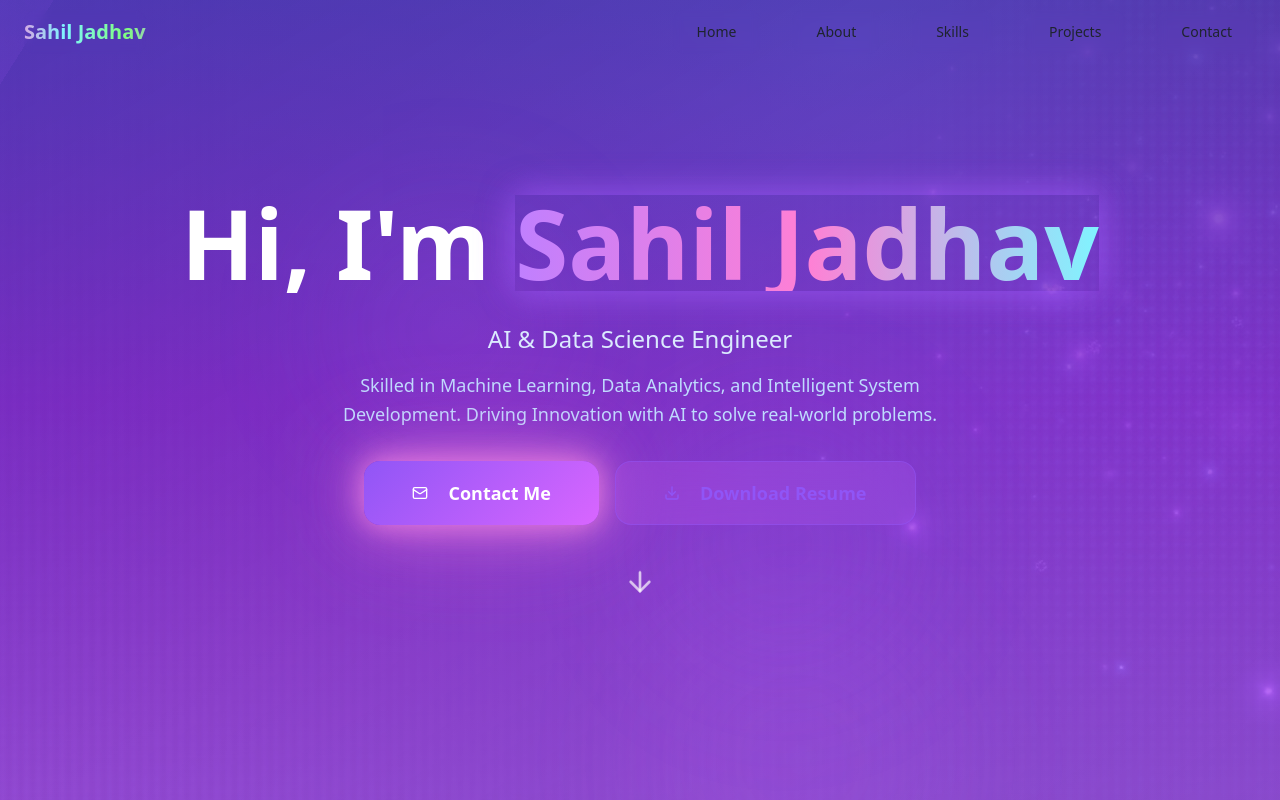
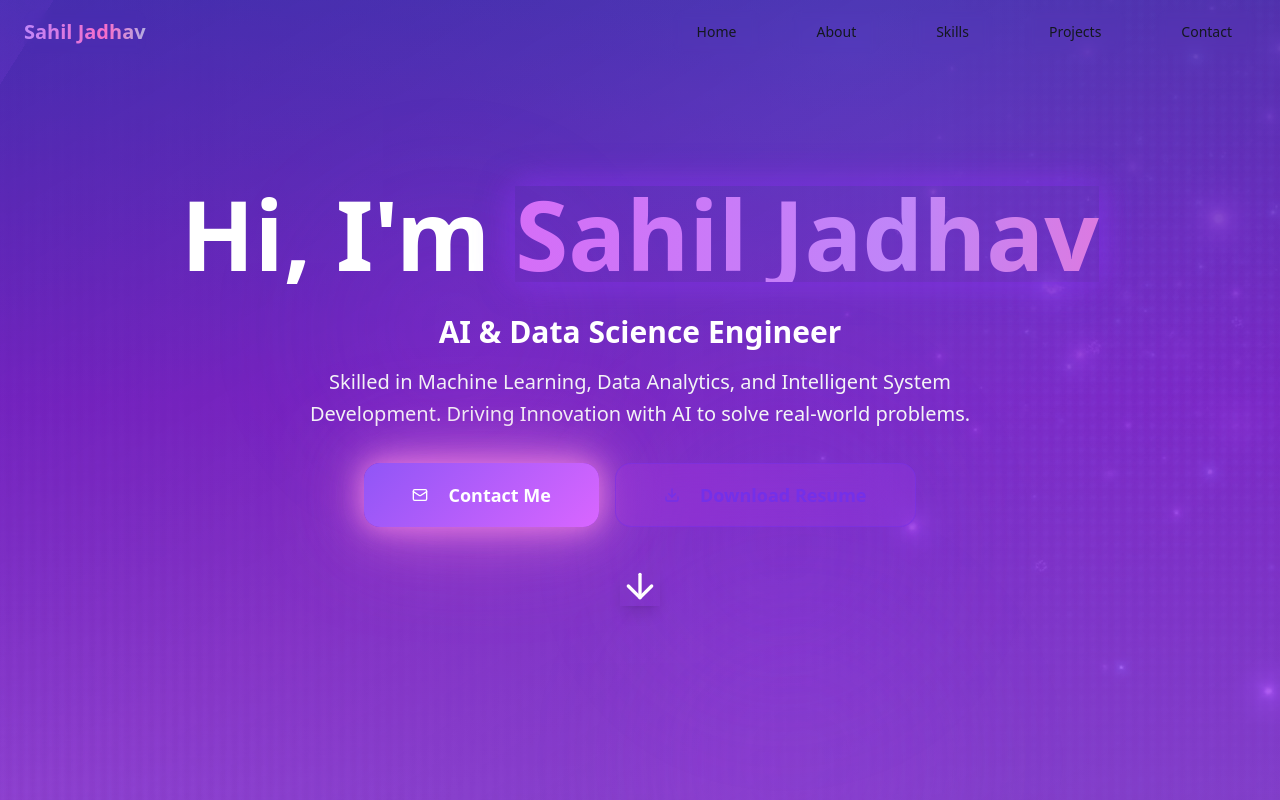
Before and after one commit to Sahilnj143/sahils-portfolio, a React (Vite) app: page / in a window 1280 px wide. Shown: the top 800 px of the page. Built offline with nearby package versions, Linux system fonts and the light colour scheme.

Commit message:
Fix: Make website and text visible
Ensure all elements of the website are visible and text is legible.

```diff
--- a/src/components/Hero.tsx
+++ b/src/components/Hero.tsx
@@ -59,10 +59,10 @@ const Hero = () => {
           variants={fadeInUp}
           className="mb-8"
         >
-          <p className="text-xl md:text-2xl text-blue-100 mb-4 max-w-3xl mx-auto">
+          <p className="text-2xl md:text-3xl text-white font-semibold mb-4 max-w-3xl mx-auto">
             AI & Data Science Engineer
           </p>
-          <p className="text-lg text-blue-200 max-w-2xl mx-auto leading-relaxed">
+          <p className="text-xl text-gray-100 max-w-2xl mx-auto leading-relaxed">
             Skilled in Machine Learning, Data Analytics, and Intelligent System Development.
             Driving Innovation with AI to solve real-world problems.
           </p>
@@ -105,7 +105,7 @@ const Hero = () => {
           className="animate-bounce"
         >
           <ArrowDown
-            className="mx-auto h-8 w-8 text-white/70 cursor-pointer hover:text-white transition-colors"
+            className="mx-auto h-10 w-10 text-white cursor-pointer hover:text-gray-200 transition-colors shadow-lg"
             onClick={() => document.getElementById('about')?.scrollIntoView({ behavior: 'smooth' })}
           />
         </motion.div>
--- a/src/index.css
+++ b/src/index.css
@@ -6,35 +6,35 @@
 
 @layer base {
   :root {
-    --background: 0 0% 100%;
-    --foreground: 220 20% 15%;
+    --background: 0 0% 98%;
+    --foreground: 220 20% 10%;
 
     --card: 0 0% 100%;
-    --card-foreground: 220 20% 15%;
+    --card-foreground: 220 20% 10%;
 
     --popover: 0 0% 100%;
-    --popover-foreground: 220 20% 15%;
+    --popover-foreground: 220 20% 10%;
 
-    --primary: 262 90% 65%;
+    --primary: 262 80% 55%;
     --primary-foreground: 0 0% 98%;
-    --primary-glow: 280 100% 80%;
+    --primary-glow: 280 90% 70%;
 
-    --secondary: 270 95% 70%;
+    --secondary: 270 85% 60%;
     --secondary-foreground: 0 0% 98%;
 
-    --muted: 220 15% 96%;
-    --muted-foreground: 220 10% 55%;
+    --muted: 220 15% 94%;
+    --muted-foreground: 220 15% 40%;
 
-    --accent: 285 100% 70%;
-    --accent-foreground: 224 71% 4%;
-    --accent-glow: 295 100% 85%;
+    --accent: 285 90% 60%;
+    --accent-foreground: 0 0% 98%;
+    --accent-glow: 295 90% 75%;
 
     --destructive: 0 84% 60%;
     --destructive-foreground: 0 0% 98%;
 
-    --border: 220 15% 92%;
-    --input: 220 15% 96%;
-    --ring: 237 55% 35%;
+    --border: 220 15% 88%;
+    --input: 220 15% 94%;
+    --ring: 262 80% 55%;
 
     /* Neon & Cyber Colors */
     --neon-purple: 270 100% 75%;
@@ -77,35 +77,35 @@
   }
 
   .dark {
-    --background: 220 25% 4%;
-    --foreground: 220 15% 95%;
+    --background: 220 25% 8%;
+    --foreground: 220 15% 92%;
 
-    --card: 220 25% 6%;
-    --card-foreground: 220 15% 95%;
+    --card: 220 25% 10%;
+    --card-foreground: 220 15% 92%;
 
-    --popover: 220 25% 6%;
-    --popover-foreground: 220 15% 95%;
+    --popover: 220 25% 10%;
+    --popover-foreground: 220 15% 92%;
 
-    --primary: 285 100% 70%;
-    --primary-foreground: 220 25% 4%;
-    --primary-glow: 295 100% 85%;
+    --primary: 285 90% 70%;
+    --primary-foreground: 0 0% 98%;
+    --primary-glow: 295 90% 80%;
 
-    --secondary: 262 90% 65%;
-    --secondary-foreground: 220 25% 4%;
+    --secondary: 262 80% 65%;
+    --secondary-foreground: 0 0% 98%;
 
-    --muted: 220 20% 12%;
-    --muted-foreground: 220 15% 65%;
+    --muted: 220 20% 15%;
+    --muted-foreground: 220 15% 70%;
 
-    --accent: 270 100% 75%;
-    --accent-foreground: 220 25% 4%;
-    --accent-glow: 280 100% 85%;
+    --accent: 270 90% 75%;
+    --accent-foreground: 0 0% 98%;
+    --accent-glow: 280 90% 80%;
 
     --destructive: 0 84% 65%;
-    --destructive-foreground: 220 25% 4%;
+    --destructive-foreground: 0 0% 98%;
 
-    --border: 220 20% 18%;
-    --input: 220 20% 12%;
-    --ring: 285 100% 70%;
+    --border: 220 20% 22%;
+    --input: 220 20% 15%;
+    --ring: 285 90% 70%;
 
     /* Enhanced Gradients for Dark Mode */
     --gradient-primary: linear-gradient(135deg, hsl(285 100% 70%), hsl(270 100% 75%));
@@ -140,7 +140,7 @@
 
   body {
     @apply bg-background text-foreground font-sans antialiased;
-    background: linear-gradient(135deg, hsl(220 25% 4%) 0%, hsl(230 50% 6%) 100%);
+    background: linear-gradient(135deg, hsl(220 25% 8%) 0%, hsl(230 30% 12%) 50%, hsl(240 25% 10%) 100%);
     background-attachment: fixed;
     overflow-x: hidden;
   }
@@ -152,12 +152,13 @@
 
 @layer components {
   .text-gradient {
-    background: var(--gradient-neon);
+    background: linear-gradient(90deg, hsl(285 90% 70%), hsl(270 90% 75%), hsl(320 90% 70%), hsl(185 90% 70%));
     background-size: 200% 200%;
     animation: gradient-shift 4s ease-in-out infinite;
     -webkit-background-clip: text;
     -webkit-text-fill-color: transparent;
     background-clip: text;
+    font-weight: 700;
   }
 
   .hero-gradient {
```
